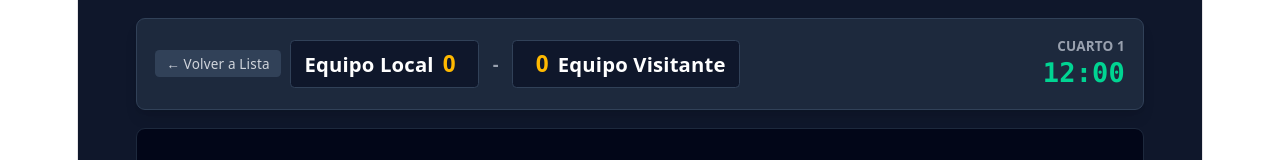
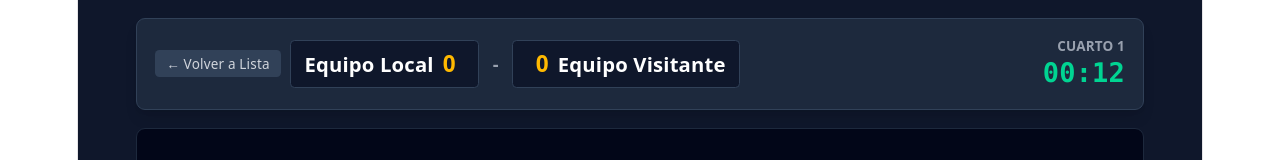
Before and after one commit to IngSoft1-futbot/futbot-frontend, a React (Vite) app: page /match/1 in a window 1280 px wide. Shown: the top 160 px of the page. Built offline with nearby package versions, Linux system fonts and the light colour scheme.

Commit message:
SCRUM-88 Implementación de lógica de tiempo, periodos y resultado final del partido

```diff
--- a/src/pages/MatchStateView.tsx
+++ b/src/pages/MatchStateView.tsx
@@ -21,6 +21,18 @@ interface MatchState {
   status: "started" | "finished";
 }
 
+const TOTAL_PERIODS = 4; // set to 1 if your match has a single period
+const PERIOD_SECONDS = 12 * 1; // 12 seconds for testing; change to 12 * 60 for real matches
+const MY_TEAM: "home" | "away" = "home"; // which side the logged-in user coaches
+
+type MatchResult = "win" | "lose" | "draw";
+
+const RESULT_UI: Record<MatchResult, { title: string; color: string }> = {
+  win: { title: "¡Victoria!", color: "text-emerald-400" },
+  lose: { title: "Derrota", color: "text-red-400" },
+  draw: { title: "Empate", color: "text-amber-400" },
+};
+
 interface Behavior {
   behavior_id: number;
   name: string;
@@ -31,8 +43,7 @@ export const MatchStateView: React.FC = () => {
   const navigate = useNavigate();
 
   const [availableBehaviors, setAvailableBehaviors] = useState<Behavior[]>([]);
-
-  const [matchState] = useState<MatchState>({
+  const [matchState, setMatchState] = useState<MatchState>({
     id_match: Number(matchId) || 0,
     home_team_name: "Equipo Local",
     away_team_name: "Equipo Visitante",
@@ -42,10 +53,7 @@ export const MatchStateView: React.FC = () => {
     timeRemaining: { formatTime: (seconds) => formatTime(seconds) },
     status: "started",
   });
-
-  const [secondsRemaining, setSecondsRemaining] = useState(12 * 60);
-
-
+  const [secondsRemaining, setSecondsRemaining] = useState(PERIOD_SECONDS);
 
   const [myPlayers, setMyPlayers] = useState<Player[]>([
     { player_id: 1, name: "Jugador 1", shirt_number: 10, behavior_id: 0 },
@@ -140,11 +148,36 @@ export const MatchStateView: React.FC = () => {
     setActiveMenuPlayerId(null);
   };
 
+  useEffect(() => {
+    if (secondsRemaining > 0 || matchState.status !== "started") return;
+
+    if (matchState.current_period < TOTAL_PERIODS) {
+      setMatchState((prev) => ({
+        ...prev,
+        current_period: prev.current_period + 1,
+      }));
+      setSecondsRemaining(PERIOD_SECONDS);
+    } else {
+      setMatchState((prev) => ({ ...prev, status: "finished" }));
+      setActiveMenuPlayerId(null);
+    }
+  }, [secondsRemaining, matchState.status, matchState.current_period]);
+
   const getBehaviorName = (behaviorId: number) => {
     return (
       availableBehaviors.find((b) => b.behavior_id === behaviorId)?.name ||
       `Opción #${behaviorId}`
     );
+  };
+
+  const getResult = (): MatchResult => {
+    const mine =
+      MY_TEAM === "home" ? matchState.home_goals : matchState.away_goals;
+    const theirs =
+      MY_TEAM === "home" ? matchState.away_goals : matchState.home_goals;
+    if (mine > theirs) return "win";
+    if (mine < theirs) return "lose";
+    return "draw";
   };
 
   return (
@@ -163,6 +196,33 @@ export const MatchStateView: React.FC = () => {
           </p>
         </div>
       )}
+
+      {/* Resultado del Partido */}
+
+      {matchState.status === "finished" &&
+        (() => {
+          const result = RESULT_UI[getResult()];
+          return (
+            <div className="fixed inset-0 bg-black/85 backdrop-blur-sm z-50 flex flex-col items-center justify-center">
+              <h2 className="text-xl font-bold text-gray-300 mb-2 uppercase tracking-widest">
+                Final del partido
+              </h2>
+              <span className={`text-6xl font-black ${result.color}`}>
+                {result.title}
+              </span>
+              <p className="text-2xl font-mono font-bold mt-4">
+                {matchState.home_team_name} {matchState.home_goals} -{" "}
+                {matchState.away_goals} {matchState.away_team_name}
+              </p>
+              <button
+                onClick={() => navigate("/FriendlyMatchesList")}
+                className="mt-6 bg-slate-700 hover:bg-slate-600 px-4 py-2 rounded text-gray-200"
+              >
+                Volver a la lista
+              </button>
+            </div>
+          );
+        })()}
 
       {/* Marcador Superior */}
       <header className="w-full max-w-4xl bg-slate-800 rounded-lg p-4 mb-4 flex justify-between items-center border border-slate-700 shadow-lg">
@@ -246,6 +306,7 @@ export const MatchStateView: React.FC = () => {
                 <div className="absolute bottom-full mb-2 w-full bg-slate-800 border border-slate-600 rounded-lg shadow-xl z-30 overflow-hidden">
                   {availableBehaviors.map((behavior) => (
                     <button
+                    disabled={matchState.status === "finished"}
                       key={behavior.behavior_id}
                       onClick={() =>
                         handleSelectBehavior(
@@ -253,7 +314,7 @@ export const MatchStateView: React.FC = () => {
                           behavior.behavior_id,
                         )
                       }
-                      className="w-full text-left px-3 py-2 text-xs hover:bg-slate-700 transition-colors text-slate-200"
+                      className="w-full text-left px-3 py-2 text-xs hover:bg-slate-700 transition-colors text-slate-200 disabled:opacity-50 disabled:cursor-not-allowed"
                     >
                       {behavior.name}
                     </button>
```
